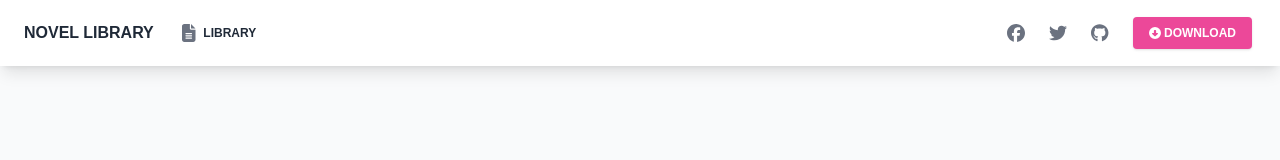
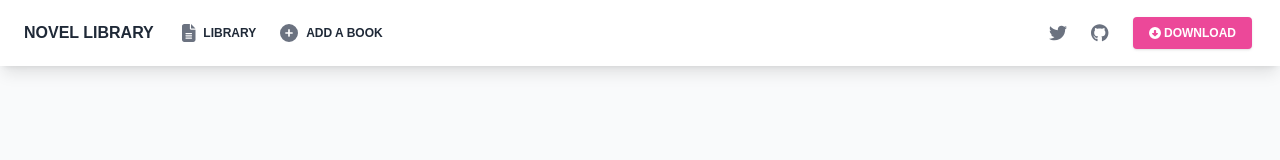
Before and after one commit to OpitiCalvin/home-novel-library, a Next.js app in the folder client_app/: page / in a window 1280 px wide. Shown: the top 160 px of the page. Built offline with nearby package versions, Linux system fonts and the light colour scheme.

Commit message:
updated the navbar to include links to library and add-book

```diff
--- a/client_app/src/app/components/Navbar.tsx
+++ b/client_app/src/app/components/Navbar.tsx
@@ -3,14 +3,11 @@
 import React, { ReactElement, useState } from "react";
 import "@fortawesome/fontawesome-svg-core/styles.css";
 import { FontAwesomeIcon } from "@fortawesome/react-fontawesome";
-import {
-  faFacebook,
-  faGithub,
-  faTwitter,
-} from "@fortawesome/free-brands-svg-icons";
+import { faGithub, faTwitter } from "@fortawesome/free-brands-svg-icons";
 import {
   faArrowAltCircleDown,
   faBars,
+  faCirclePlus,
   faFileAlt,
 } from "@fortawesome/free-solid-svg-icons";
 import Link from "next/link";
@@ -78,50 +75,30 @@ function Navbar(props: Props): ReactElement {
                 />{" "}
                 Library
               </Link>
-              {/* <a
+            </li>
+            <li className="flex items-center">
+              <Link
                 className={
                   (props.transparent
                     ? "lg:text-white lg:hover:text-gray-300 text-gray-800"
                     : "text-gray-800 hover:text-gray-600") +
                   " px-3 py-4 lg:py-2 flex items-center text-xs uppercase font-bold"
                 }
-                href="/library"
+                href="/add-book"
               >
                 <FontAwesomeIcon
-                  icon={faFileAlt}
+                  icon={faCirclePlus}
                   className={
                     (props.transparent
                       ? "lg:text-gray-300 text-gray-500"
                       : "text-gray-500") + " text-lg leading-lg mr-2"
                   }
                 />{" "}
-                Library
-              </a> */}
+                Add a Book
+              </Link>
             </li>
           </ul>
           <ul className="flex flex-col lg:flex-row list-none lg:ml-auto">
-            <li className="flex items-center">
-              <Link
-                className={
-                  (props.transparent
-                    ? "lg:text-blue-800 lg:hover:text-gray-300 text-blue-800"
-                    : "text-gray-800 hover:text-gray-600") +
-                  " px-3 py-4 lg:py-2 flex items-center text-xs uppercase font-bold"
-                }
-                href="/add-book"
-              >
-                <FontAwesomeIcon
-                  icon={faFacebook}
-                  className={
-                    (props.transparent
-                      ? "lg:text-gray-300 text-gray-500"
-                      : "text-gray-500") + " text-lg leading-lg "
-                  }
-                />
-                <span className="lg:hidden inline-block ml-2">Add a Book</span>
-              </Link>
-            </li>
-
             <li className="flex items-center">
               <Link
                 className={
```
